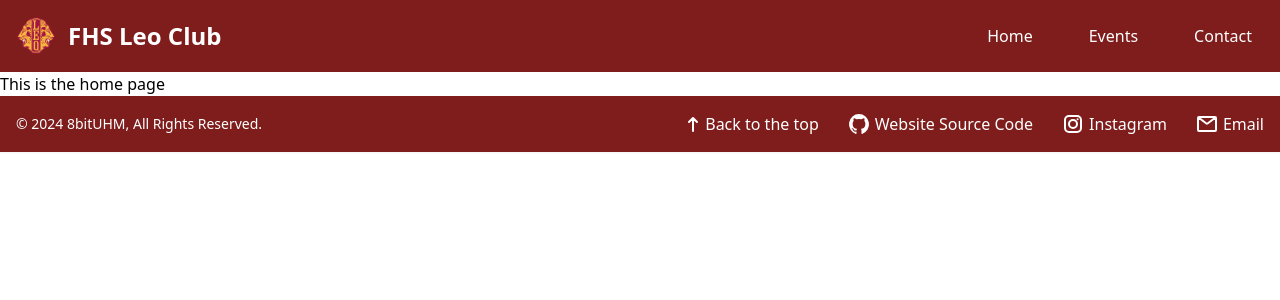
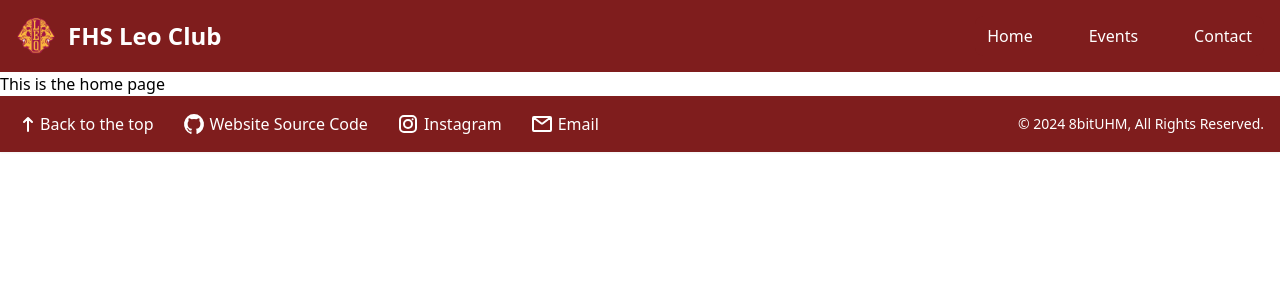
Before and after one commit to 8bitUHM/fhsleoclub, a React (Vite) app: page / in a window 1280 px wide. Shown: the top 300 px of the page. Built offline with nearby package versions, Linux system fonts and the light colour scheme.

Commit message:
Swapped the placement for now

```diff
--- a/src/components/Footer.tsx
+++ b/src/components/Footer.tsx
@@ -3,13 +3,6 @@ const Footer = () => {
         <>
             <footer className="bg-red-900 shadow-sm dark:bg-gray-800">
                 <div className="w-full mx-auto max-w-screen-xl p-4 md:flex md:items-center md:justify-between md:flex-wrap md:content-between">
-                    <span className="text-sm text-white sm:text-center dark:text-gray-400">
-                        © 2024{" "}
-                        <a href="https://flowbite.com/" className="hover:underline">
-                            8bitUHM
-                        </a>
-                        , All Rights Reserved.
-                    </span>
                     <div className="md:flex md:flex-wrap items-center mt-3 font-medium text-white dark:text-gray-400 sm:mt-0">
                         <div className="py-2 md:py-0">
                             <a href="#" className="flex items-center hover:underline me-4 md:me-6">
@@ -45,6 +38,13 @@ const Footer = () => {
                             </a>
                         </div>
                     </div>
+                    <span className="text-sm text-white sm:text-center dark:text-gray-400">
+                        © 2024{" "}
+                        <a href="https://flowbite.com/" className="hover:underline">
+                            8bitUHM
+                        </a>
+                        , All Rights Reserved.
+                    </span>
                 </div>
             </footer>
         </>
```
